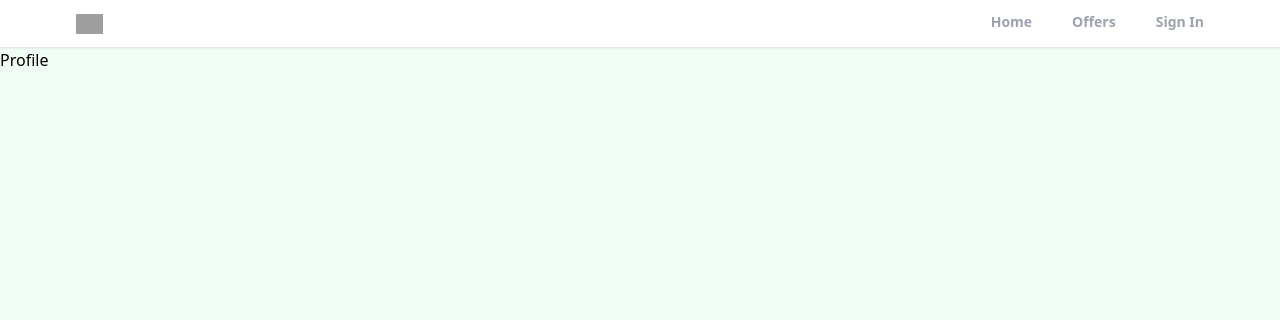
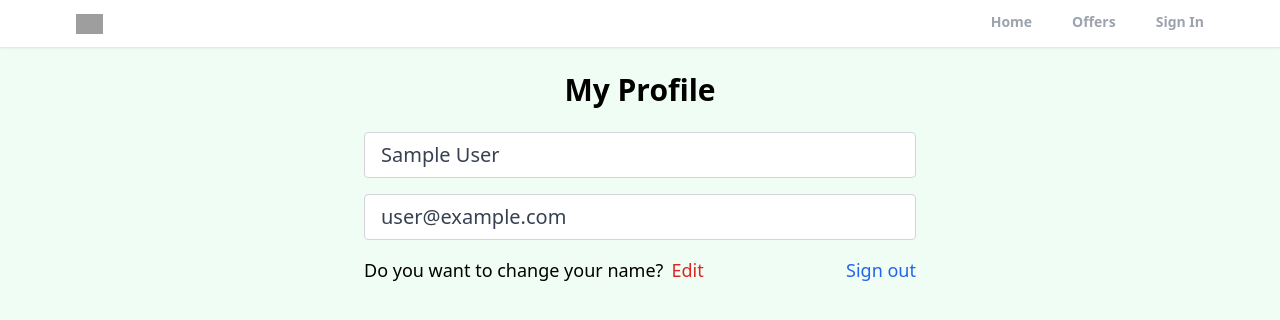
Before and after one commit to bugajpc/react-tailwind-firebase, a React (Create React App) app: page /profile in a window 1280 px wide. Shown: the top 320 px of the page. Built offline with nearby package versions, Linux system fonts and the light colour scheme; no server answers; sample sign-in values are in the browser's storage; grey boxes are pictures that could not be loaded.

Commit message:
profile and sign out functionality with routes if logged in

```diff
--- a/src/App.js
+++ b/src/App.js
@@ -6,9 +6,10 @@
 import Offers from "./pages/Offers";
 import Sign_in from "./pages/Sign_in";
 import SignUp from "./pages/SignUp";
+import PrivateRoute from "./components/PrivateRoute";
 import Header from "./components/Header";
 import { ToastContainer } from "react-toastify";
-import 'react-toastify/dist/ReactToastify.css';
+import "react-toastify/dist/ReactToastify.css";
 function App() {
   return (
     <div>
@@ -17,7 +18,10 @@
           <Header />
           <Routes>
             <Route path="/" element={<Home />} />
-            <Route path="/profile" element={<Profile />} />
+            <Route path="/profile" element={<PrivateRoute />}>
+              <Route path="/profile" element={<Profile />} />
+            </Route>
+
             <Route path="/offers" element={<Offers />} />
             <Route path="/sign-in" element={<Sign_in />} />
             <Route path="/sign-up" element={<SignUp />} />
--- /dev/null
+++ b/src/components/PrivateRoute.jsx
@@ -0,0 +1,11 @@
+import React from "react";
+import { Outlet, Navigate } from "react-router-dom";
+import {useAuthStatus} from "../hooks/useAuthStatus";
+
+export default function PrivateRoute() {
+  const {loggedIn, checkingStatus} = useAuthStatus()
+  if(checkingStatus){
+    return <h3>Loading...</h3>
+  }
+  return loggedIn ? <Outlet /> : <Navigate to="/sign-in" />;
+}
--- /dev/null
+++ b/src/hooks/useAuthStatus.jsx
@@ -0,0 +1,17 @@
+import { getAuth, onAuthStateChanged } from 'firebase/auth'
+import React, { useEffect, useState } from 'react'
+
+export function useAuthStatus() {
+    const [loggedIn, setLoggedIn] = useState(false)
+    const [checkingStatus, setCheckingStatus] = useState(true)
+    useEffect(()=>{
+        const auth = getAuth()
+        onAuthStateChanged(auth, (user)=>{
+            if(user){
+                setLoggedIn(true)
+            }
+            setCheckingStatus(false)
+        })
+    }, [])
+  return {loggedIn, checkingStatus}
+}
--- a/src/pages/Profile.jsx
+++ b/src/pages/Profile.jsx
@@ -1,7 +1,51 @@
-import React from 'react'
+import { getAuth } from "firebase/auth";
+import React, { useState } from "react";
+import { useNavigate } from "react-router";
 
 export default function Profile() {
+  const auth = getAuth()
+  const navigate = useNavigate()
+  const [formData, setFormData] = useState({
+    name: auth.currentUser.displayName,
+    email: auth.currentUser.email,
+  });
+  const { name, email } = formData;
+  function onLogout() {
+    auth.signOut()
+    navigate("/")
+  }
   return (
-    <div>Profile</div>
-  )
+    <>
+      <section className="max-w-6xl mx-auto flex flex-col justify-center items-center">
+        <h1 className="text-3xl text-center mt-6 font-bold">My Profile</h1>
+        <div className="w-full md:w-[50%] mt-6 px-3">
+          <form>
+            {/* Name Input */}
+            <input
+              type="text"
+              id="name"
+              value={name}
+              disabled
+              className="w-full px-4 mb-4 py-2 text-xl text-gray-700 bg-white border border-gray-300 rounded transition ease-in-out"
+            />
+            {/* Email Input */}
+            <input
+              type="email"
+              id="email"
+              value={email}
+              disabled
+              className="w-full px-4 mb-4 py-2 text-xl text-gray-700 bg-white border border-gray-300 rounded transition ease-in-out"
+            />
+            <div className="flex justify-between whitespace-nowrap text-sm sm:text-lg mb-4">
+              <p className="flex items-center">
+                Do you want to change your name?
+                <span className="text-red-600 hover:text-red-700 transition ease-in-out duration-200 ml-2 cursor-pointer">Edit</span>
+              </p>
+              <p onClick={onLogout} className="text-blue-600 hover:text-blue-800 transition ease-in-out duration-200 cursor-pointer">Sign out</p>
+            </div>
+          </form>
+        </div>
+      </section>
+    </>
+  );
 }
```
